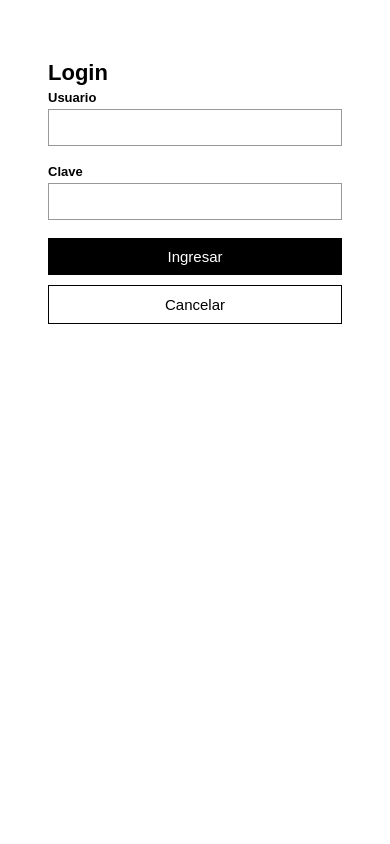
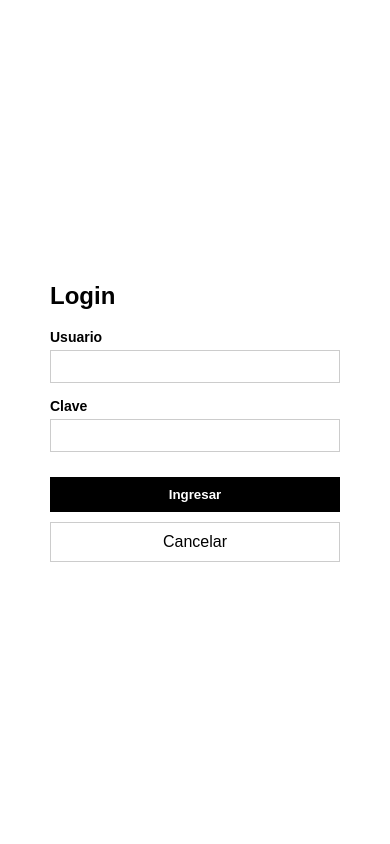
Before and after one commit to pailar/taller_2, a Java web app: page /login.jsp in a window 390 px wide. Run offline with Tomcat 11, a stand-in JSP engine, Linux system fonts and the light colour scheme.

Commit message:
frontend

```diff
--- a/ProyectosColegio/ProyectosColegio/src/main/webapp/login.jsp
+++ b/ProyectosColegio/ProyectosColegio/src/main/webapp/login.jsp
@@ -1,40 +1,121 @@
-<%@page contentType="text/html" pageEncoding="UTF-8"%>
+<%@ page contentType="text/html;charset=UTF-8" language="java" %>
 <!DOCTYPE html>
-<html>
+<html lang="es">
 <head>
-    <meta http-equiv="Content-Type" content="text/html; charset=UTF-8">
-    <meta name="viewport" content="width=device-width, initial-scale=1">
+    <meta charset="UTF-8">
     <title>Login</title>
-    <link rel="stylesheet" type="text/css" href="css/login.css">
+    <style>
+        body {
+            margin: 0;
+            font-family: Arial, sans-serif;
+            background-color: #fff;
+        }
+        .main-container {
+            display: flex;
+            height: 100vh;
+        }
+        .left-image {
+            flex: 1;
+            background: #eee;
+        }
+        .left-image img {
+            width: 100%;
+            height: 100%;
+            object-fit: cover;
+        }
+        .right-form {
+            width: 450px;
+            padding: 50px;
+            display: flex;
+            flex-direction: column;
+            justify-content: center;
+        }
+        h2 {
+            margin-top: 0;
+            font-size: 24px;
+        }
+        .error-box {
+            border: 1px solid #ccc;
+            padding: 10px;
+            margin-bottom: 20px;
+            background: #fff;
+            font-size: 14px;
+        }
+        .form-group {
+            margin-bottom: 15px;
+        }
+        label {
+            display: block;
+            font-weight: bold;
+            margin-bottom: 5px;
+            font-size: 14px;
+        }
+        input[type="text"], input[type="password"] {
+            width: 100%;
+            padding: 8px;
+            box-sizing: border-box;
+            border: 1px solid #ccc;
+        }
+        .btn-ingresar {
+            width: 100%;
+            background: black;
+            color: white;
+            padding: 10px;
+            border: none;
+            cursor: pointer;
+            font-weight: bold;
+            margin-top: 10px;
+        }
+        .btn-cancelar {
+            width: 100%;
+            background: white;
+            color: black;
+            padding: 10px;
+            border: 1px solid #ccc;
+            cursor: pointer;
+            text-align: center;
+            text-decoration: none;
+            display: block;
+            box-sizing: border-box;
+            margin-top: 10px;
+        }
+    </style>
 </head>
 <body>
-    <div class="pagina">
-        <div class="imagen"></div>
 
-        <div class="panel">
-            <h1>Login</h1>
+    <div class="main-container">
+        <!-- Lado izquierdo con la imagen -->
+        <div class="left-image">
+            <!-- Cambia 'universidad.jpg' por el nombre exacto de tu archivo si es diferente -->
+            <img src="img/universidad.jpg" alt="Universidad">
+        </div>
 
-            <% if (request.getAttribute("error") != null) { %>
-                <div class="error"><%= request.getAttribute("error") %></div>
+        <!-- Lado derecho con el formulario -->
+        <div class="right-form">
+            <h2>Login</h2>
+
+            <% if (request.getParameter("error") != null) { %>
+                <div class="error-box">
+                    Usuario o clave incorrectos
+                </div>
             <% } %>
 
-            <form action="controlador" method="post">
-                <input type="hidden" name="accion" value="login">
+            <form action="LoginServlet" method="POST">
+                <div class="form-group">
+                    <label>Usuario</label>
+                    <input type="text" name="usuario" required>
+                </div>
 
-                <label for="login">Usuario</label>
-                <input type="text" id="login" name="login" required>
+                <div class="form-group">
+                    <label>Clave</label>
+                    <input type="password" name="clave" required>
+                </div>
 
-                <label for="pass">Clave</label>
-                <input type="password" id="pass" name="pass" required>
-
-                <input type="submit" value="Ingresar">
+                <button type="submit" class="btn-ingresar">Ingresar</button>
+                <a href="index.jsp" class="btn-cancelar">Cancelar</a>
             </form>
-
-            <form action="index.jsp" method="get">
-                <input type="submit" class="secundario" value="Cancelar">
-            </form>
-
         </div>
     </div>
+
 </body>
 </html>
```
Also changed, not shown: ProyectosColegio/ProyectosColegio/src/main/java/controlador/LoginServlet.java (added, +36 -0 lines), ProyectosColegio/ProyectosColegio/src/main/java/hola.java (deleted, +0 -12 lines), ProyectosColegio/ProyectosColegio/src/main/webapp/menu.jsp (+29 -24 lines), ProyectosColegio/ProyectosColegio/src/main/webapp/proyectos.jsp (added, +48 -0 lines), 10 other files.
